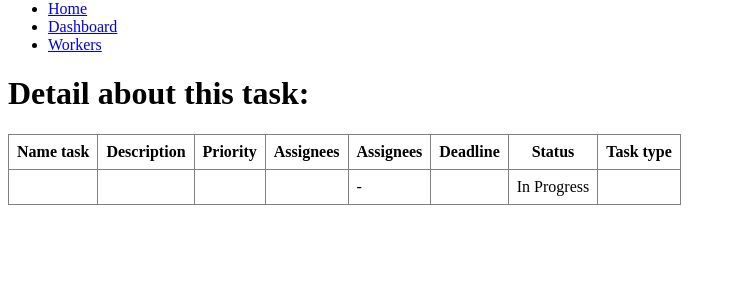
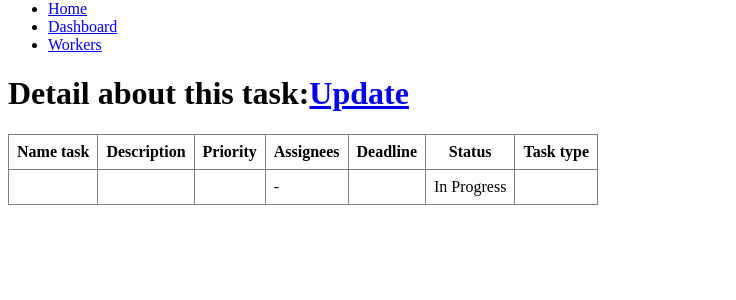
Before and after one commit to msubchak/team-task-manager, a Django app: template templates/tasks/task_detail.html in a window 1280 px wide. Shown: the part 80-380 px from the top of the page, without its empty margins (0-736 px from the left). Run offline with Django 5.2, Linux system fonts and the light colour scheme; the template is opened without the code that fills it, so the values that code supplies are empty.

Commit message:
feat: Add update button for editing tasks

```diff
--- a/templates/tasks/task_detail.html
+++ b/templates/tasks/task_detail.html
@@ -1,13 +1,12 @@
 {% extends "base.html" %}
 {% block content %}
-  <h1>Detail about this task:</h1>
+  <h1>Detail about this task:<a href={% url 'tasks:task-update' task.id %}>Update</a></h1>
   <table border="1" cellpadding="8" cellspacing="0" style="border-collapse: collapse;">
     <thead>
     <tr>
       <th>Name task</th>
       <th>Description</th>
       <th>Priority</th>
-      <th>Assignees</th>
       <th>Assignees</th>
       <th>Deadline</th>
       <th>Status</th>
@@ -19,7 +18,6 @@
       <td>{{ task.name }}</td>
       <td>{{ task.description }}</td>
       <td>{{ task.priority }}</td>
-    <td>{{ task.assignees }}</td>
       <td>
         {% for assignee in task.assignees.all %}
           {{ assignee.first_name }} {{ assignee.last_name }}{% if not forloop.last %}, {% endif %}
```
